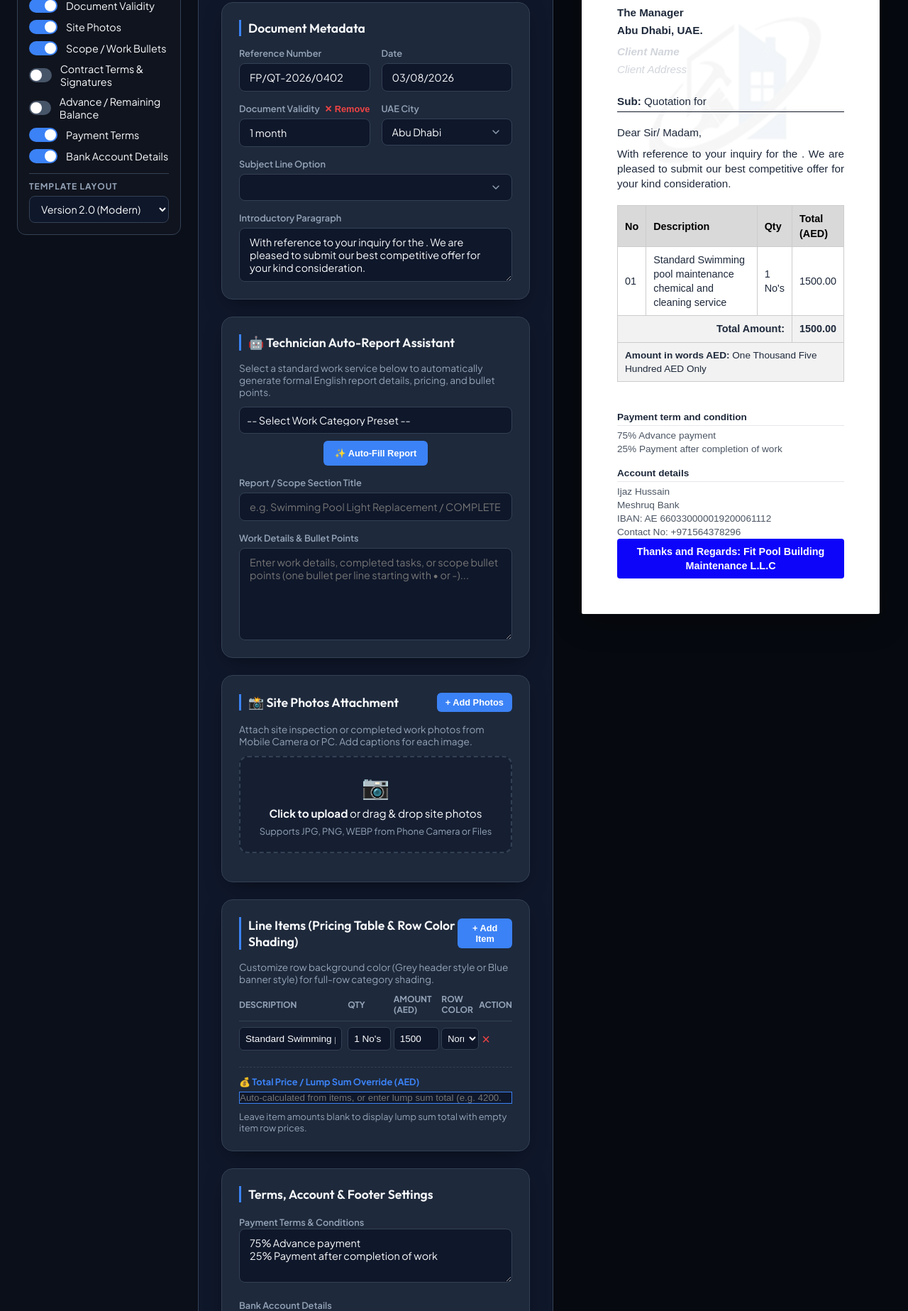
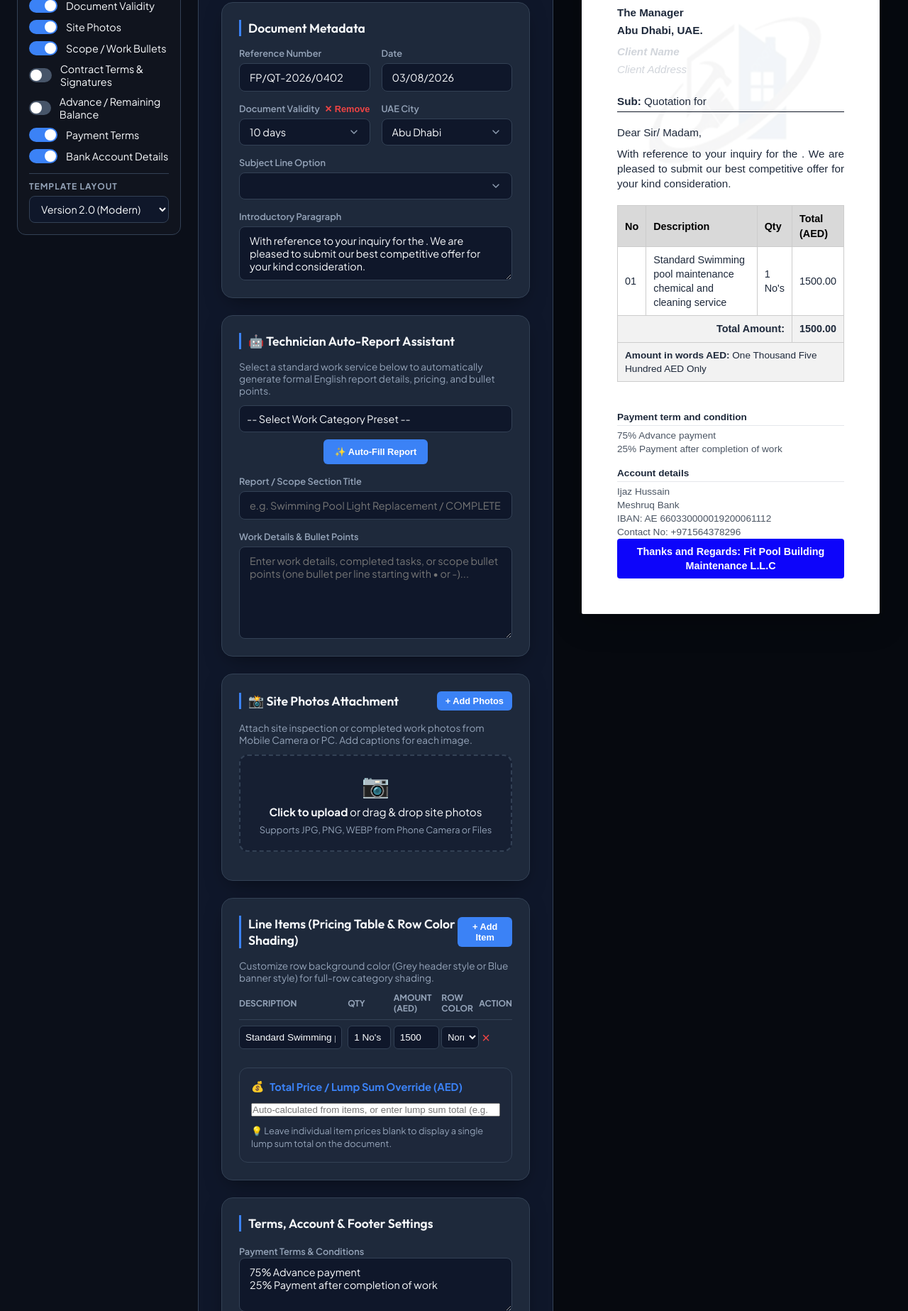
Before and after one commit to MisbahProgrammer/FIT-Pool-Maintenance-L.L.C-Custom-Document-Generator, a Flask app: page / in a window 1280 px wide. Shown: the part 477-2324 px from the top of the page at 71% size. Run offline with Flask 3, Linux system fonts and the light colour scheme; some libraries are stand-ins or nearby versions.

Commit message:
feat: redesign lump sum override UI card and convert validity field to dropdown defaulting to 10 days
- Redesigned Lump Sum Override section into a dark glassmorphic card matching full UI layout
- Converted Document Validity field to a select dropdown (7, 10, 15, 30 days) defaulting to 10 days
- Preserved custom validity text support under 'Other' option
- Kept '✕ Remove' / '+ Add Validity' toggle button for flexible display control

```diff
--- a/Templates/index.html
+++ b/Templates/index.html
@@ -179,7 +179,17 @@
                                     <span>Document Validity</span>
                                     <button type="button" id="btn-toggle-validity" onclick="toggleValidityField()" style="background: none; border: none; color: var(--danger); font-weight: 700; cursor: pointer; font-size: 0.8rem;">✕ Remove</button>
                                 </label>
-                                <input type="text" id="doc-validity" placeholder="e.g. 1 month" oninput="updatePreview()">
+                                <select id="doc-validity" onchange="onValiditySelectChange(); updatePreview();">
+                                    <option value="10 days" selected>10 days</option>
+                                    <option value="7 days">7 days</option>
+                                    <option value="15 days">15 days</option>
+                                    <option value="30 days">30 days</option>
+                                    <option value="Other">Other (Type below)</option>
+                                </select>
+                            </div>
+                            <div class="form-group full-width" id="custom-validity-group" style="display: none;">
+                                <label for="doc-custom-validity">Custom Validity Period</label>
+                                <input type="text" id="doc-custom-validity" placeholder="e.g. 60 days, 1 year" oninput="updatePreview()">
                             </div>
                             <div class="form-group">
                                 <label for="doc-city">UAE City</label>
@@ -302,10 +312,15 @@
                                 </tbody>
                             </table>
                         </div>
-                        <div class="form-group full-width" style="margin-top: 15px; border-top: 1px dashed var(--border-dark); padding-top: 12px;">
-                            <label for="doc-custom-total" style="color: var(--accent); font-weight: 700;">💰 Total Price / Lump Sum Override (AED)</label>
-                            <input type="number" step="0.01" id="doc-custom-total" placeholder="Auto-calculated from items, or enter lump sum total (e.g. 4200.00)" oninput="updatePreview()" style="background-color: #0f172a; border: 1px solid var(--accent);">
-                            <span style="font-size: 0.8rem; color: var(--text-muted); margin-top: 4px; display: block;">Leave item amounts blank to display lump sum total with empty item row prices.</span>
+
+                        <div class="lumpsum-override-card" style="margin-top: 18px; padding: 16px; background: rgba(30, 41, 59, 0.6); border: 1px solid var(--border-dark); border-radius: 12px; box-shadow: var(--shadow-sm);">
+                            <div class="form-group full-width" style="margin-bottom: 0;">
+                                <label for="doc-custom-total" style="color: var(--accent); font-weight: 700; font-size: 0.92rem; display: flex; align-items: center; gap: 8px;">
+                                    <span>💰</span> Total Price / Lump Sum Override (AED)
+                                </label>
+                                <input type="number" step="0.01" id="doc-custom-total" placeholder="Auto-calculated from items, or enter lump sum total (e.g. 4200.00)" oninput="updatePreview()" style="margin-top: 8px; width: 100%;">
+                                <span style="font-size: 0.8rem; color: var(--text-muted); margin-top: 6px; display: block; line-height: 1.4;">💡 Leave individual item prices blank to display a single lump sum total on the document.</span>
+                            </div>
                         </div>
                     </div>
 
@@ -396,7 +411,7 @@
                             <div style="text-align: right; line-height: 1.5; font-size: 0.95rem; color: #111827;">
                                 <p><strong style="font-weight: bold; color: #111827;">Date:</strong> <span id="prev-date">25/06/2026</span>&nbsp;&nbsp;<span id="prev-date-type" style="font-weight: 500;">Invoice</span></p>
                                 <p id="prev-ref-container"><strong style="font-weight: bold; color: #111827;">Ref:</strong> <span id="prev-ref">FP/QT-2026/0402</span></p>
-                                <p id="prev-validity-container"><strong style="font-weight: bold; color: #111827;">Validity:</strong> <span id="prev-validity">1 month</span></p>
+                                <p id="prev-validity-container"><strong style="font-weight: bold; color: #111827;">Validity:</strong> <span id="prev-validity">10 days</span></p>
                             </div>
                         </div>
 
--- a/app.py
+++ b/app.py
@@ -120,7 +120,7 @@ def generate():
         subject = data.get("subject", "").strip()
         intro_text = data.get("intro_text", "").strip()
         city = data.get("city", "Abu Dhabi").strip()
-        validity = data.get("validity", "1 month").strip()
+        validity = data.get("validity", "10 days").strip()
         show_validity = data.get("show_validity", True)
 
         items = data.get("items", [])
--- a/static/app.js
+++ b/static/app.js
@@ -8,12 +8,12 @@ let items = [
 ];
 let uploadedPhotos = []; // [{ id, dataUrl, caption }]
 
-// Default document configurations
+// Default document configurations (Validity default updated to "10 days")
 const docPresets = {
     Quotation: {
         title: "QUOTATION",
         refNo: "FP/QT-2026/0402",
-        validity: "1 month",
+        validity: "10 days",
         city: "Abu Dhabi",
         subject: "Quotation for swimming pool maintenance work",
         intro: "With reference to your inquiry for the swimming pool maintenance work. We are pleased to submit our best competitive offer for your kind consideration.",
@@ -29,7 +29,7 @@ const docPresets = {
     Invoice: {
         title: "INVOICE",
         refNo: "FP/INV-2026/0402",
-        validity: "1 month",
+        validity: "10 days",
         city: "Abu Dhabi",
         subject: "Invoice for swimming pool maintenance work",
         intro: "With reference to the completed swimming pool maintenance work. We are pleased to submit our invoice for your kind payment.",
@@ -45,7 +45,7 @@ const docPresets = {
     Receipt: {
         title: "PAYMENT RECEIPT",
         refNo: "FP/REC-2026/0402",
-        validity: "1 month",
+        validity: "10 days",
         city: "Abu Dhabi",
         subject: "Payment Receipt for swimming pool maintenance work",
         intro: "We are pleased to acknowledge receipt of payment for the swimming pool maintenance work as detailed below.",
@@ -61,7 +61,7 @@ const docPresets = {
     "Work Completion Report": {
         title: "WORK COMPLETION REPORT",
         refNo: "FP/WCR-2026/0402",
-        validity: "1 month",
+        validity: "10 days",
         city: "Abu Dhabi",
         subject: "Work Completion Report for swimming pool maintenance work",
         intro: "This report confirms the successful completion of the swimming pool maintenance, deep cleaning, and equipment restoration work as detailed below.",
@@ -77,7 +77,7 @@ const docPresets = {
     "Site Inspection & Scope Report": {
         title: "REPORT AND SCOPE OF WORK",
         refNo: "FP/SWR-2026/0402",
-        validity: "1 month",
+        validity: "10 days",
         city: "Abu Dhabi",
         subject: "Site Inspection Report and Scope of Work",
         intro: "Following our technical site inspection, this report outlines the scope of work, technical requirements, and standard operating procedures for your property.",
@@ -93,7 +93,7 @@ const docPresets = {
     "Leakage & Waterproofing Report": {
         title: "LEAKAGE REPAIR & WATERPROOFING REPORT",
         refNo: "FP/LWR-2026/0402",
-        validity: "1 month",
+        validity: "10 days",
         city: "Abu Dhabi",
         subject: "Work Execution Report: Swimming Pool Leakage Repair & Waterproofing",
         intro: "This report outlines the step-by-step technical repair, pressure testing, and waterproofing protocol executed for the swimming pool and pump room infrastructure.",
@@ -109,7 +109,7 @@ const docPresets = {
     "Swimming Pool Cleaning Contract": {
         title: "QUOTATION",
         refNo: "FP/SPC-2026/0402",
-        validity: "1 month",
+        validity: "10 days",
         city: "Abu Dhabi",
         subject: "swimming pool cleaning contract",
         intro: "With reference to your inquiry for the swimming pool maintenance work. We are pleased to submit our best competitive offer for your kind consideration.",
@@ -125,7 +125,7 @@ const docPresets = {
     "Custom Report": {
         title: "MAINTENANCE REPORT",
         refNo: "FP/REP-2026/0402",
-        validity: "1 month",
+        validity: "10 days",
         city: "Abu Dhabi",
         subject: "building maintenance work",
         intro: "With reference to the requested maintenance services, please find detailed report and scope below.",
@@ -316,7 +316,21 @@ function loadPreset(docType) {
 
     updateIntroText();
 
-    document.getElementById("doc-validity").value = preset.validity;
+    const targetValidity = preset.validity || "10 days";
+    const validitySelect = document.getElementById("doc-validity");
+    const customValidityGroup = document.getElementById("custom-validity-group");
+    const customValidityInput = document.getElementById("doc-custom-validity");
+
+    if (["7 days", "10 days", "15 days", "30 days"].includes(targetValidity)) {
+        validitySelect.value = targetValidity;
+        customValidityGroup.style.display = "none";
+        customValidityInput.value = "";
+    } else {
+        validitySelect.value = "Other";
+        customValidityGroup.style.display = "flex";
+        customValidityInput.value = targetValidity;
+    }
+
     document.getElementById("doc-city").value = preset.city;
     document.getElementById("doc-custom-city").value = "";
     document.getElementById("custom-city-group").style.display = "none";
@@ -344,7 +358,7 @@ function syncValidityUI() {
     if (showValidity) {
         valInput.disabled = false;
         valInput.style.opacity = "1";
-        if (!valInput.value.trim()) valInput.value = "1 month";
+        if (!valInput.value.trim()) valInput.value = "10 days";
         if (btn) {
             btn.innerText = "✕ Remove";
             btn.style.color = "var(--danger)";
@@ -371,6 +385,16 @@ function toggleValidityFromSidebar() {
     showValidity = document.getElementById("validity-toggle").checked;
     syncValidityUI();
     updatePreview();
+}
+
+function onValiditySelectChange() {
+    const validitySelect = document.getElementById("doc-validity").value;
+    const customGroup = document.getElementById("custom-validity-group");
+    if (validitySelect === "Other") {
+        customGroup.style.display = "flex";
+    } else {
+        customGroup.style.display = "none";
+    }
 }
 
 function onCityChange() {
@@ -775,7 +799,10 @@ function updatePreview() {
 
     const refNo = document.getElementById("doc-ref").value;
     const dateVal = document.getElementById("doc-date").value || "25/06/2026";
-    const validityVal = document.getElementById("doc-validity").value || "1 month";
+
+    const validitySelect = document.getElementById("doc-validity").value;
+    const customValidity = document.getElementById("doc-custom-validity").value;
+    const validityVal = validitySelect === "Other" ? (customValidity || "10 days") : validitySelect;
 
     document.getElementById("prev-date").innerText = dateVal;
     document.getElementById("prev-date-type").innerText = activeDocType;
@@ -1004,6 +1031,10 @@ function generateDocument(format) {
     const subjectVal = subjectSelect === "Other" ? (customSubject || "maintenance work") : subjectSelect;
     const subjectLine = `${activeDocType} for ${subjectVal}`;
 
+    const validitySelect = document.getElementById("doc-validity").value;
+    const customValidity = document.getElementById("doc-custom-validity").value;
+    const validityVal = validitySelect === "Other" ? (customValidity || "10 days") : validitySelect;
+
     const showPricing = document.getElementById("pricing-table-toggle").checked;
     const showPhotos = document.getElementById("photos-toggle").checked;
     const showScope = document.getElementById("scope-toggle").checked;
@@ -1019,7 +1050,7 @@ function generateDocument(format) {
         contact_no: document.getElementById("client-contact").value,
         date: document.getElementById("doc-date").value,
         ref_no: document.getElementById("doc-ref").value,
-        validity: document.getElementById("doc-validity").value,
+        validity: validityVal,
         show_validity: showValidity,
         city: cityVal,
         subject: subjectLine,
```
